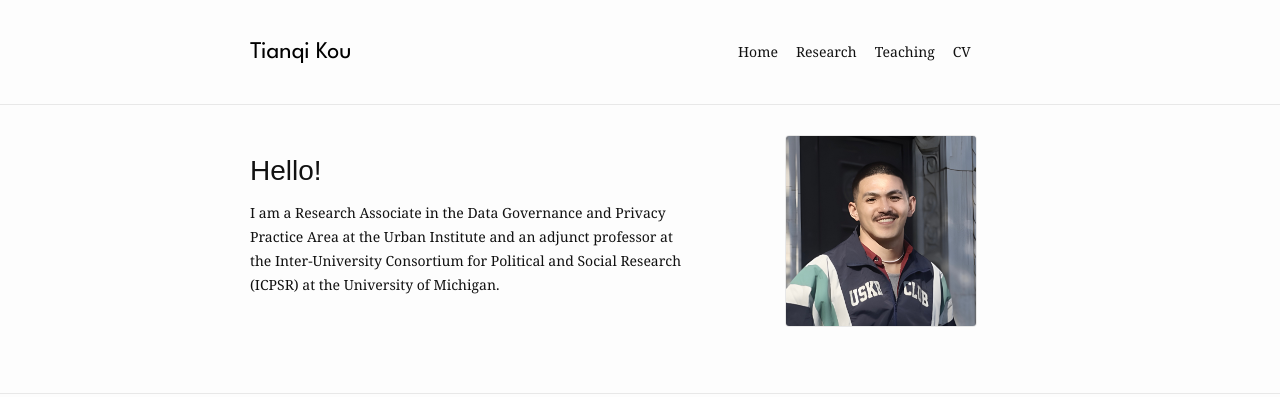
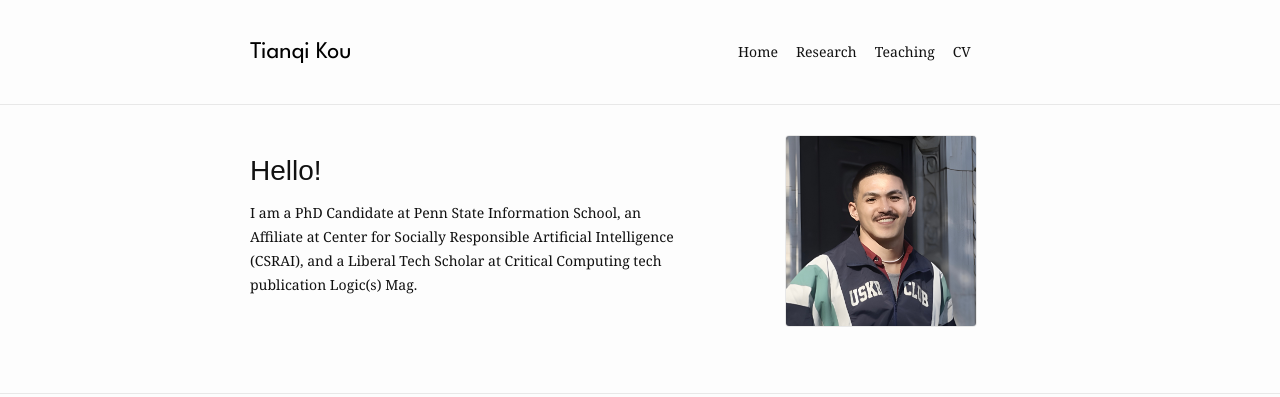
Before and after one commit to koutianqi/koutianqi.github.io, a Jekyll site: the page built from index.markdown, in a window 1280 px wide. Shown: the top 397 px of the page. Built offline with Jekyll 4.4.1, drawn with Linux system fonts in a browser that asks for light colours.

Commit message:
Update index.markdown

```diff
--- a/index.markdown
+++ b/index.markdown
@@ -8,7 +8,7 @@ title: "Tianqi Kou"
     <div class="hero-text">
       <h1>Hello!</h1>
       <p>
-        I am a Research Associate in the Data Governance and Privacy Practice Area at the Urban Institute and an adjunct professor at the Inter-University Consortium for Political and Social Research (ICPSR) at the University of Michigan.
+        I am a PhD Candidate at Penn State Information School, an Affiliate at Center for Socially Responsible Artificial Intelligence (CSRAI), and a Liberal Tech Scholar at Critical Computing tech publication Logic(s) Mag.
       </p>
     </div>
     <div class="hero-media">
```
